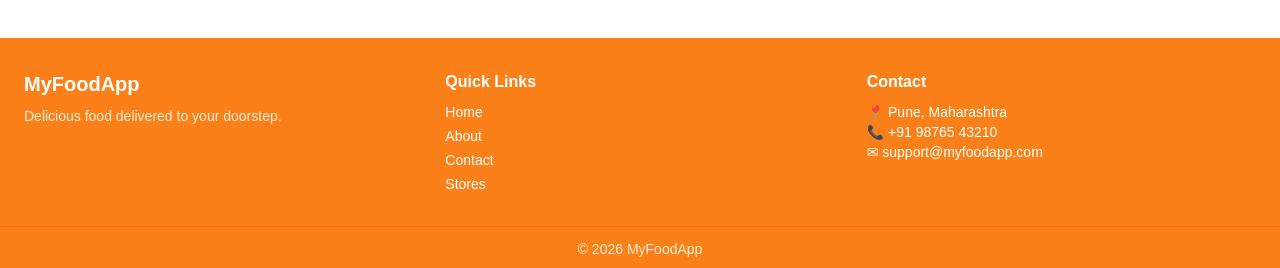
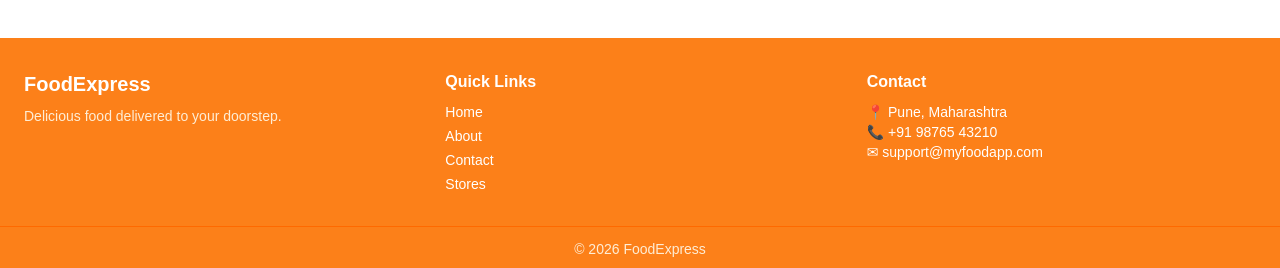
Before and after one commit to Suyog28/FoodWebApp, a React (Vite) app: page / in a window 1280 px wide. Shown: the part 718-986 px from the top of the page. Built offline with nearby package versions, Linux system fonts and the light colour scheme; no server answers.

Commit message:
improved user experience

```diff
--- a/src/components/Footer.js
+++ b/src/components/Footer.js
@@ -7,7 +7,7 @@ const Footer = () => {
 
                 {/* Brand */}
                 <div>
-                    <h2 className="text-xl font-semibold">MyFoodApp</h2>
+                    <h2 className="text-xl font-semibold">FoodExpress</h2>
                     <p className="text-sm mt-2 text-orange-100">
                         Delicious food delivered to your doorstep.
                     </p>
@@ -49,7 +49,7 @@ const Footer = () => {
 
             {/* Bottom */}
             <div className="border-t border-orange-500 text-center py-3 text-sm text-orange-100">
-                © {new Date().getFullYear()} MyFoodApp
+                © {new Date().getFullYear()} FoodExpress
             </div>
 
         </footer>
```
Also changed, not shown: src/index.html (+5 -1 lines).
